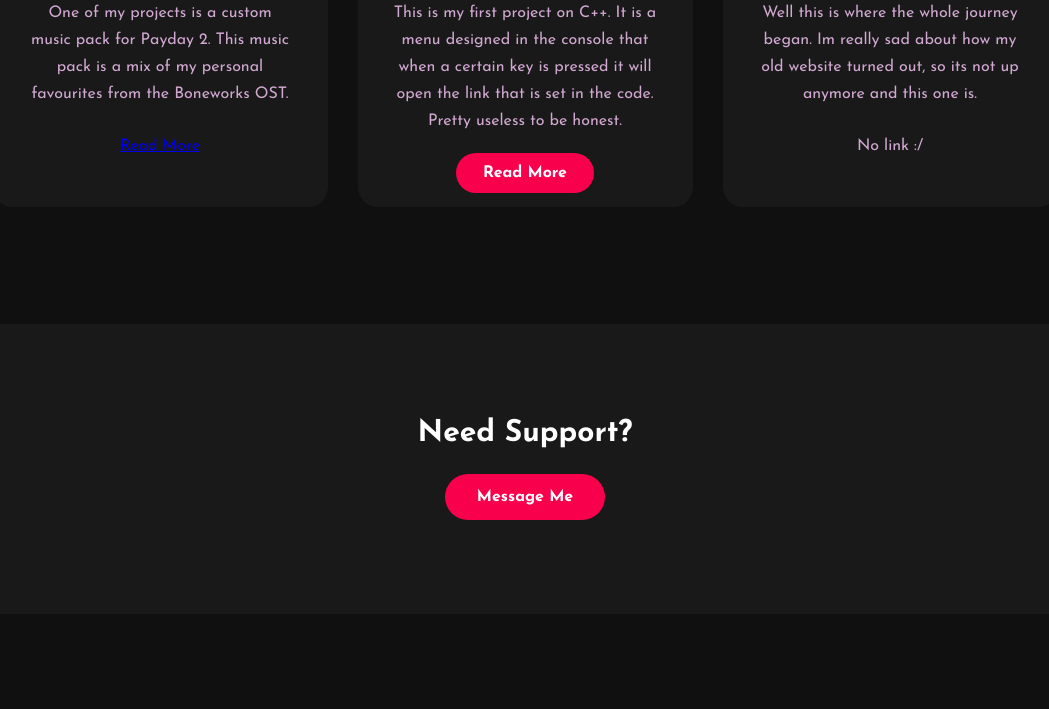
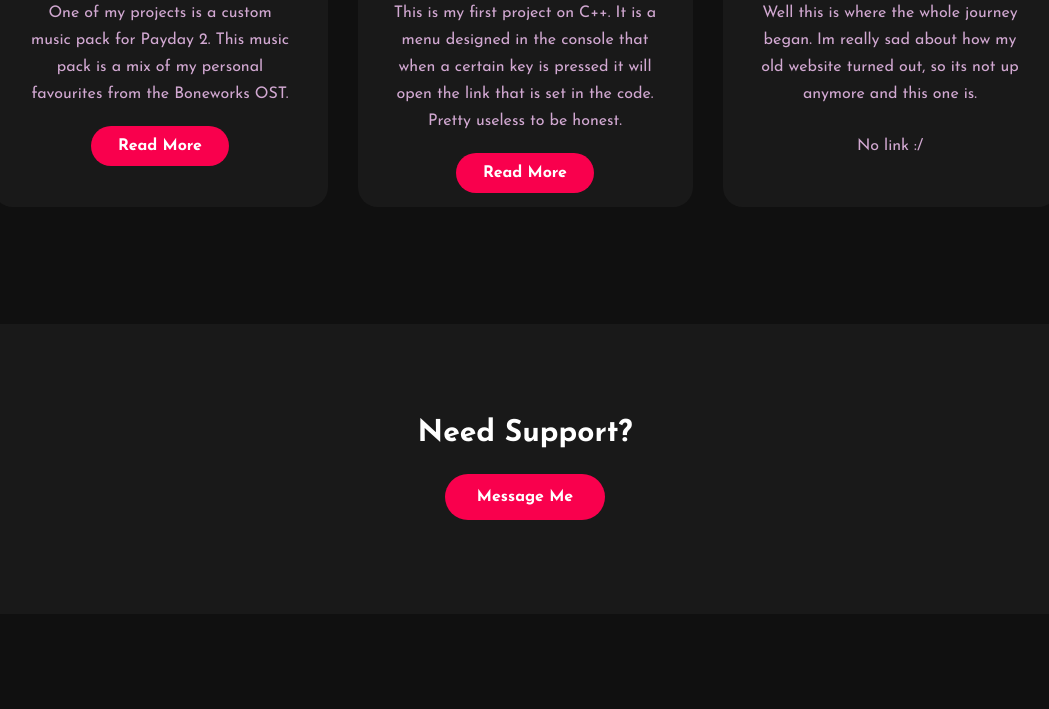
Before and after one commit to Mythzy/mythzy.github.io, a plain HTML site: page index.html in a window 1280 px wide. Shown: the part 2220-2929 px from the top of the page, without its empty margins (115-1164 px from the left). Drawn offline with Linux system fonts and the light colour scheme.

Commit message:
Update index.html

```diff
--- a/index.html
+++ b/index.html
@@ -67,7 +67,7 @@
 					<p>One of my projects is a custom music pack for Payday 2. This music pack is a mix of my personal favourites from the Boneworks OST.</p>
 
 					<p style="text-align: center;">
-						<a href="https://modworkshop.net/mod/36177">Read More</a>
+						<a href="https://modworkshop.net/mod/36177" class="btn">Read More</a>
 					</p>
 				</div>
 			</div>
```
